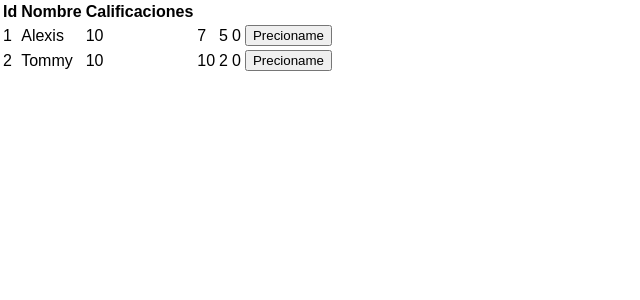
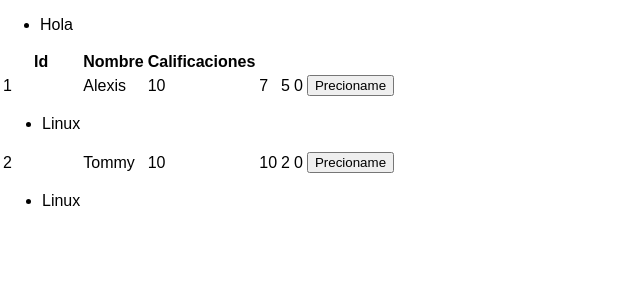
Before and after one commit to Alexs18/Knowledge_javascript_and_react, a React (Create React App) app in the folder starting/: page /Calificaciones2 in a window 1280 px wide. Shown: the top 300 px of the page, without its empty margins (0-640 px from the left). Built offline with nearby package versions, Linux system fonts and the light colour scheme.

Commit message:
Hijos y destructuracion de los props

```diff
--- a/starting/src/components/Calificaciones2.jsx
+++ b/starting/src/components/Calificaciones2.jsx
@@ -1,5 +1,6 @@
 import { Fragment } from "react"
 import DetallesAlumno from "./DetallesAlumno"
+import Menu from "./Menu"
 
 let Notas8vo = [
     {
@@ -17,6 +18,14 @@ let Notas8vo = [
 function Calificaciones2() {
     return (
         <>
+
+            <Menu>
+                <ul>
+                    <li>
+                        Hola
+                    </li>
+                </ul>
+            </Menu>
             <table>
                 <thead>
                     <tr>
@@ -27,7 +36,7 @@ function Calificaciones2() {
                 </thead>
                 <tbody>
                     {Notas8vo.map(notas=>(
-                            <DetallesAlumno notas={notas}></DetallesAlumno>
+                            <DetallesAlumno notas={notas} alumnos={["Alexis", "Karen", "Dayana"]} jsx={<div><h1>Hola</h1><p>Hola2</p></div>} ></DetallesAlumno>
                         )
                     )}
                 </tbody>
--- a/starting/src/components/DetallesAlumno.jsx
+++ b/starting/src/components/DetallesAlumno.jsx
@@ -1,10 +1,11 @@
+import Menu from "./Menu";
+function DetallesAlumno({notas, alumnos, jsx}) {
 
-function DetallesAlumno(props) {
+    console.log(alumnos, jsx)
+    //podemos hacerlo de esta forma, pero tambien podemos hacer inyeccion de dependencia
+    //const {notas} = props;
 
-    const {notas} = props;
-
-    //Definir funcion para la cuenta de valores
-    console.log(notas.Nombre);
+    //Definir funcion para la cuenta de valores><
     let CalificacioFinal = 0;
     function CalcularValores(notas1) {
         alert("estamos calculando su promedio señor", +  notas1.Nombre);
@@ -28,6 +29,13 @@ function DetallesAlumno(props) {
                     <button onClick={CalcularValores}>Precioname</button>
                 </td>
             </tr>
+            <Menu>
+                <ul>
+                    <li>
+                        Linux
+                    </li>
+                </ul>
+            </Menu>
         </>
     )
 
--- /dev/null
+++ b/starting/src/components/Menu.jsx
@@ -0,0 +1,8 @@
+
+export default function Menu(props){
+    return(
+        <nav>
+            {props.children}
+        </nav>
+    )
+}
```
